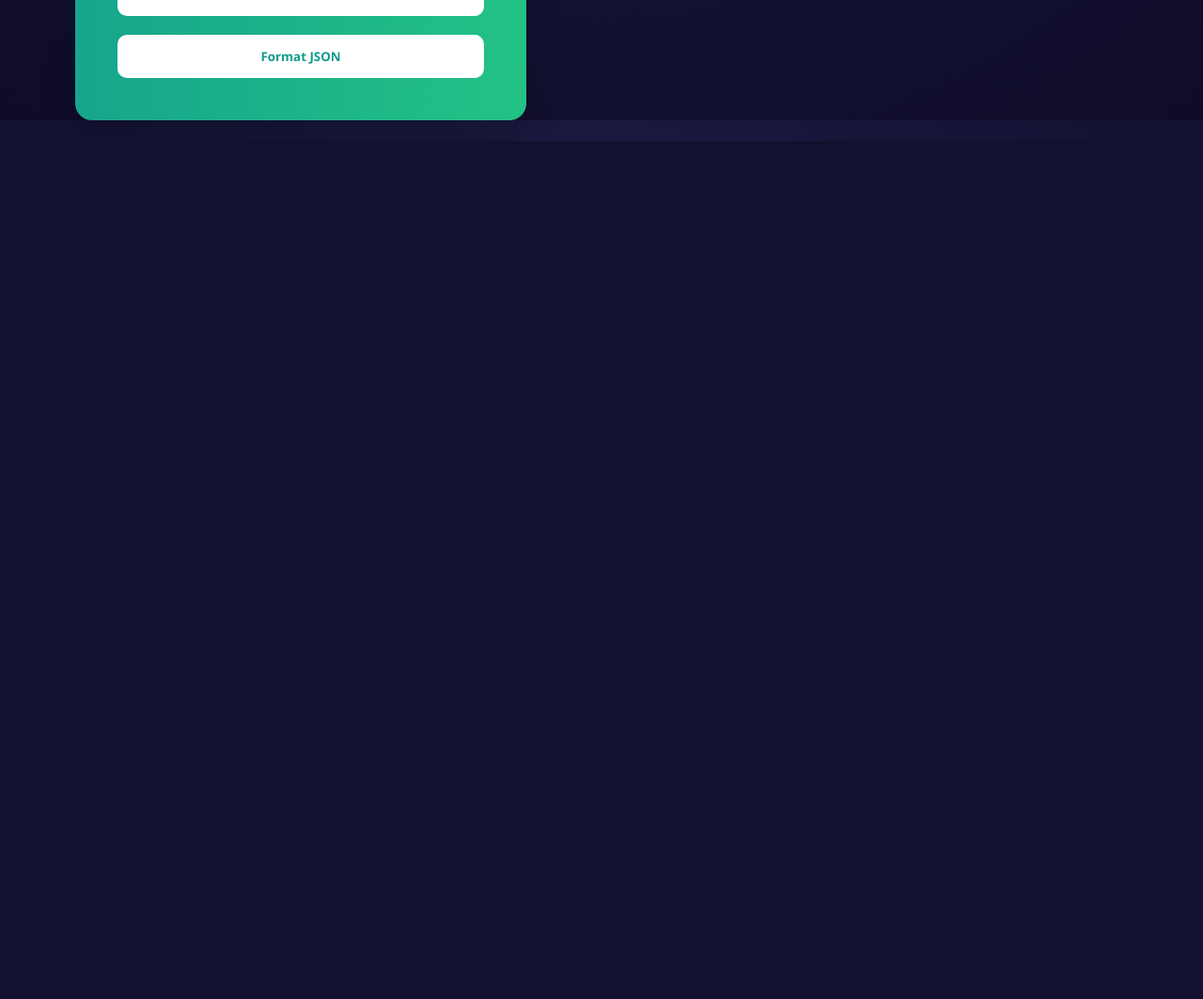
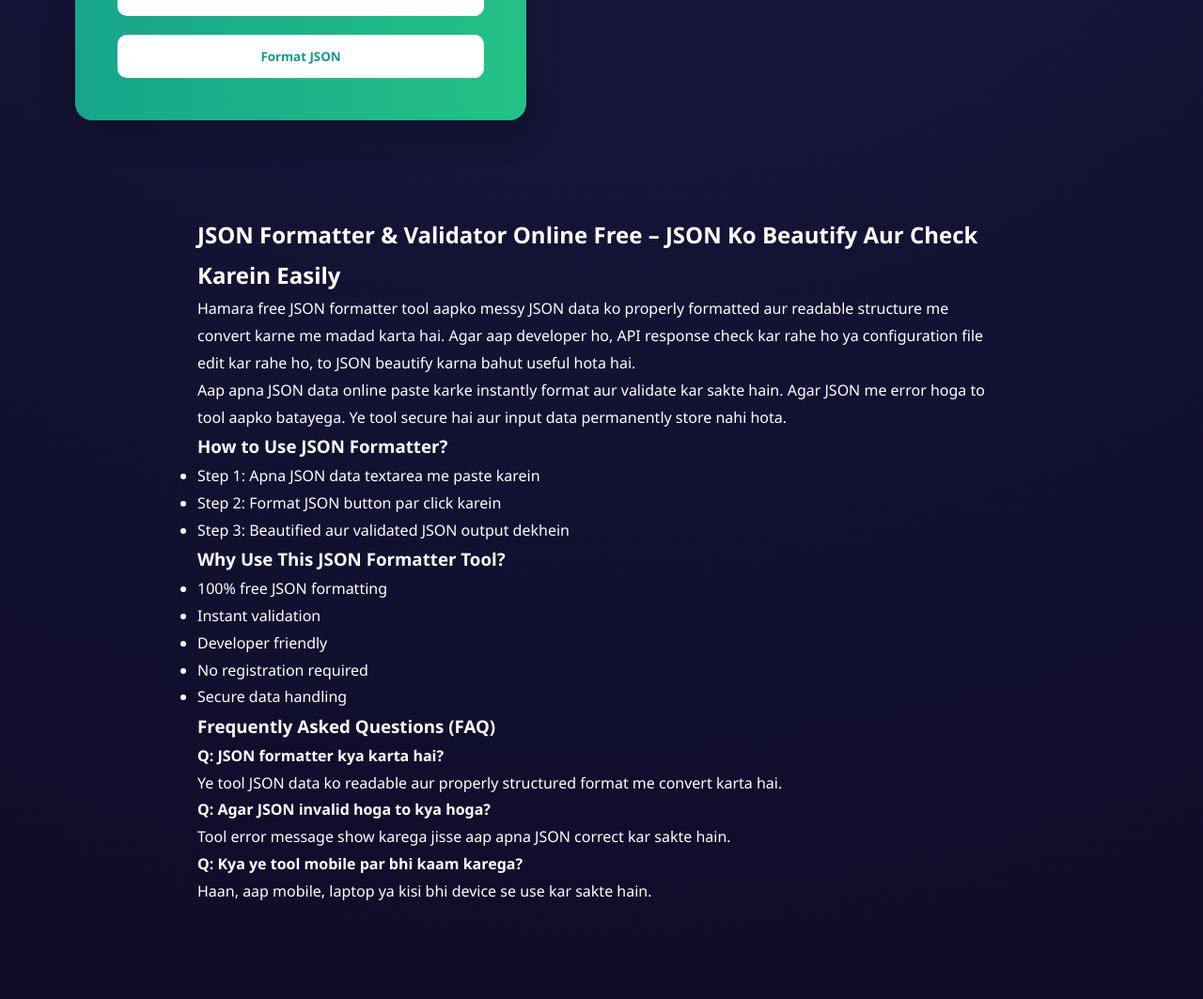
Before and after one commit to afnankhan123456/ai-tools-website-, a Flask app: page /json-formatter in a window 1280 px wide. Shown: the part 650-1713 px from the top of the page at 94% size. Before the commit the page ends 800 px from the top, so only its background shows below. Run offline with Flask 3, Linux system fonts and the light colour scheme.

Commit message:
Update json_formatter.html

```diff
--- a/templates/utility_tools/json_formatter.html
+++ b/templates/utility_tools/json_formatter.html
@@ -115,6 +115,52 @@
 
 </section>
 
+<!-- 🔥 SEO CONTENT SECTION -->
+<section style="max-width:900px; margin:100px auto; padding:0 20px; line-height:1.8;">
+
+    <h2>JSON Formatter & Validator Online Free – JSON Ko Beautify Aur Check Karein Easily</h2>
+
+    <p>
+        Hamara free JSON formatter tool aapko messy JSON data ko properly formatted aur readable structure me convert karne me madad karta hai.
+        Agar aap developer ho, API response check kar rahe ho ya configuration file edit kar rahe ho,
+        to JSON beautify karna bahut useful hota hai.
+    </p>
+
+    <p>
+        Aap apna JSON data online paste karke instantly format aur validate kar sakte hain.
+        Agar JSON me error hoga to tool aapko batayega.
+        Ye tool secure hai aur input data permanently store nahi hota.
+    </p>
+
+    <h3>How to Use JSON Formatter?</h3>
+    <ul>
+        <li>Step 1: Apna JSON data textarea me paste karein</li>
+        <li>Step 2: Format JSON button par click karein</li>
+        <li>Step 3: Beautified aur validated JSON output dekhein</li>
+    </ul>
+
+    <h3>Why Use This JSON Formatter Tool?</h3>
+    <ul>
+        <li>100% free JSON formatting</li>
+        <li>Instant validation</li>
+        <li>Developer friendly</li>
+        <li>No registration required</li>
+        <li>Secure data handling</li>
+    </ul>
+
+    <h3>Frequently Asked Questions (FAQ)</h3>
+
+    <p><strong>Q: JSON formatter kya karta hai?</strong><br>
+    Ye tool JSON data ko readable aur properly structured format me convert karta hai.</p>
+
+    <p><strong>Q: Agar JSON invalid hoga to kya hoga?</strong><br>
+    Tool error message show karega jisse aap apna JSON correct kar sakte hain.</p>
+
+    <p><strong>Q: Kya ye tool mobile par bhi kaam karega?</strong><br>
+    Haan, aap mobile, laptop ya kisi bhi device se use kar sakte hain.</p>
+
+</section>
+
 <style>
 @keyframes gradientMove {
     0% { background-position: 0% 50%; }
```
